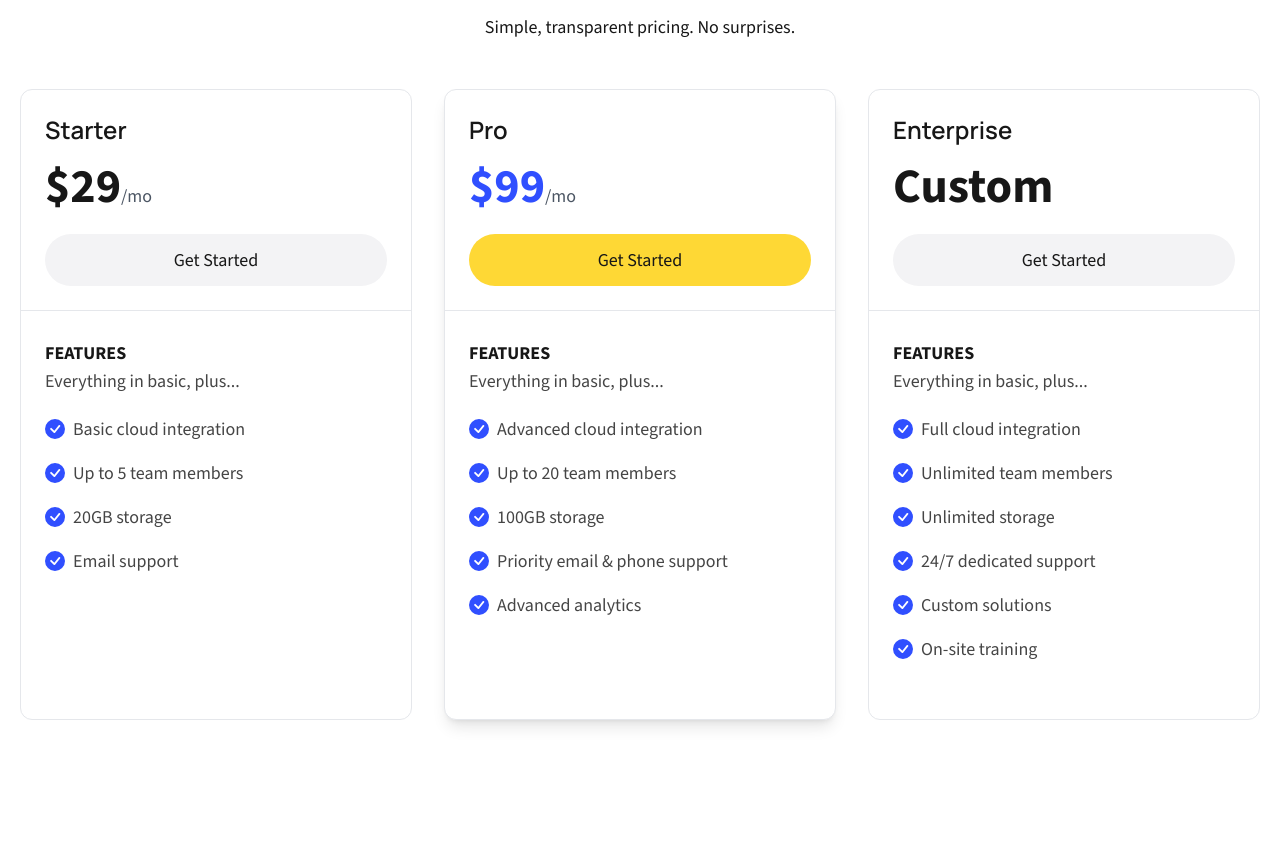
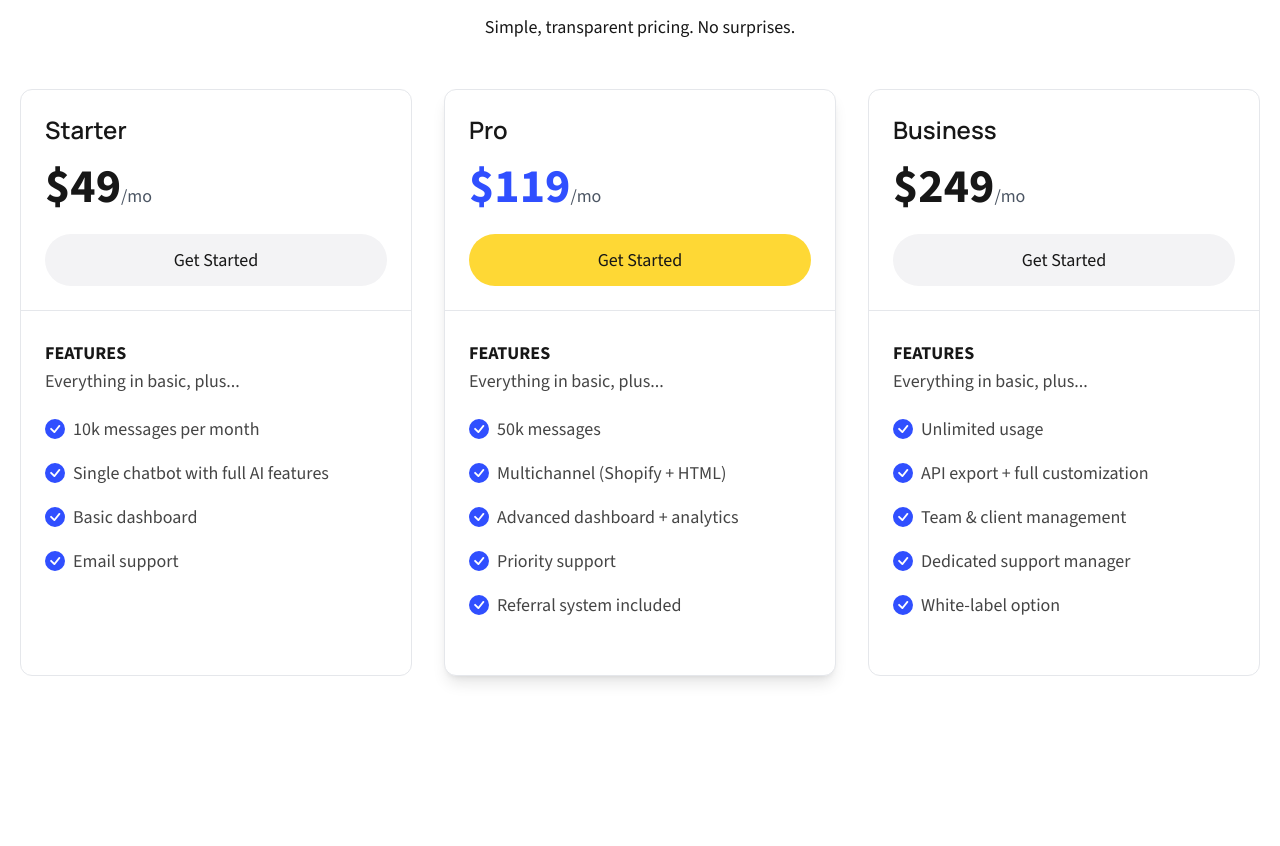
Before and after one commit to Ortannu/finwise-saas-landing-page, a Next.js app: page / in a window 1280 px wide. Shown: the part 2789-3635 px from the top of the page. Built offline with nearby package versions, Linux system fonts and the light colour scheme.

Commit message:
Update pricing.ts

```diff
--- a/src/data/pricing.ts
+++ b/src/data/pricing.ts
@@ -3,35 +3,34 @@ import { IPricing } from "@/types";
 export const tiers: IPricing[] = [
   {
     name: 'Starter',
-        price: 29,
+    price: 49,
     features: [
-            'Basic cloud integration',
-            'Up to 5 team members',
-            '20GB storage',
+      '10k messages per month',
+      'Single chatbot with full AI features',
+      'Basic dashboard',
       'Email support',
     ],
   },
   {
     name: 'Pro',
-        price: 99,
+    price: 119,
     features: [
-            'Advanced cloud integration',
-            'Up to 20 team members',
-            '100GB storage',
-            'Priority email & phone support',
-            'Advanced analytics',
+      '50k messages',
+      'Multichannel (Shopify + HTML)',
+      'Advanced dashboard + analytics',
+      'Priority support',
+      'Referral system included',
     ],
   },
   {
-        name: 'Enterprise',
-        price: 'Custom',
+    name: 'Business',
+    price: 249,
     features: [
-            'Full cloud integration',
-            'Unlimited team members',
-            'Unlimited storage',
-            '24/7 dedicated support',
-            'Custom solutions',
-            'On-site training',
+      'Unlimited usage',
+      'API export + full customization',
+      'Team & client management',
+      'Dedicated support manager',
+      'White-label option',
     ],
   },
-]
+];
```
Lines whose indentation alone changed are shown as unchanged.
